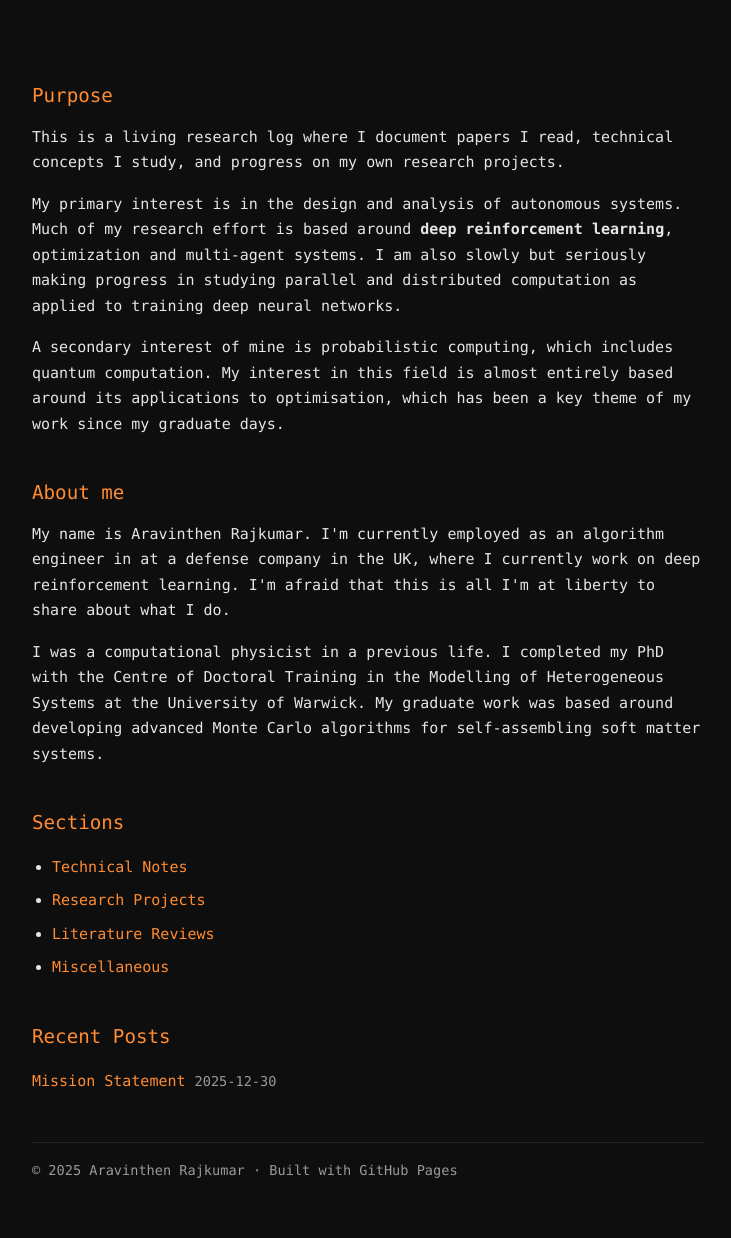
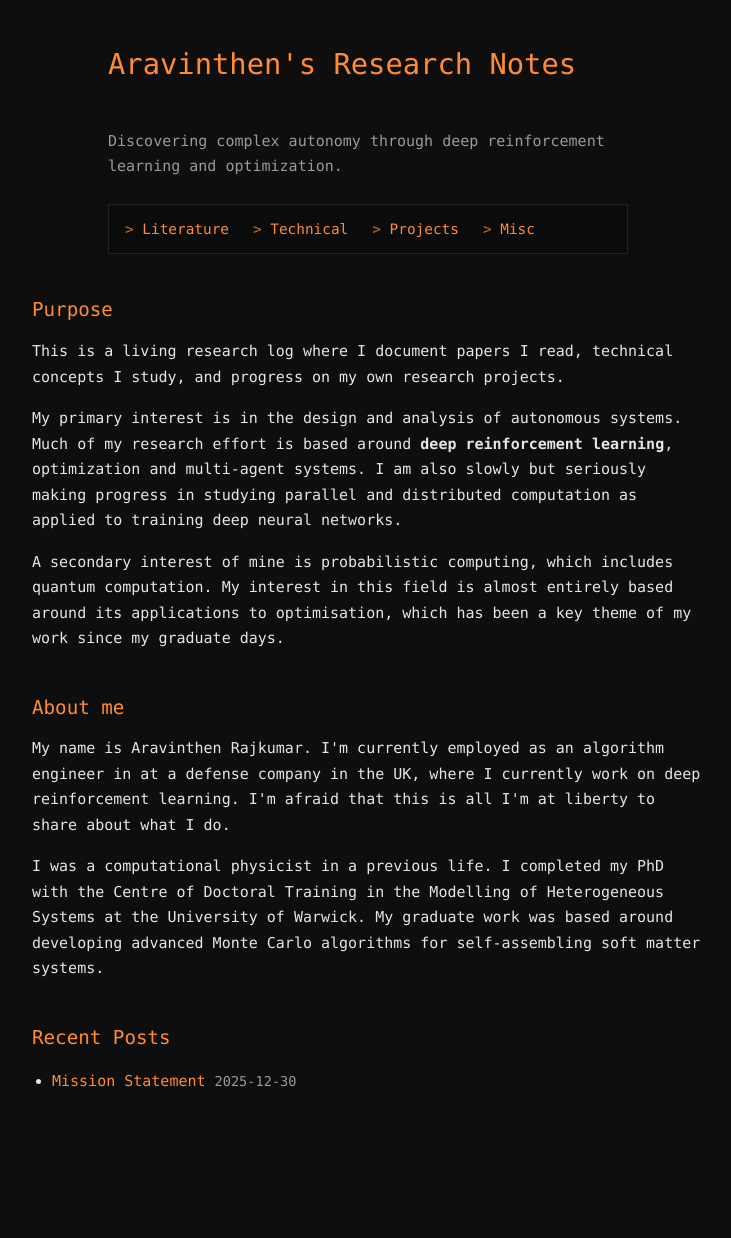
Before and after one commit to aravinthen/aravinthen.github.io, a Jekyll site: the page built from index.html, in a window 1280 px wide. Shown: the whole page, without its empty margins (272-1003 px from the left). Built offline with Jekyll 4.4.1, drawn with Linux system fonts in a browser that asks for light colours; after the commit the page ends 1150 px from its top, so only the background shows below that.

```diff
--- a/_layouts/default.html
+++ b/_layouts/default.html
@@ -2,44 +2,32 @@
 <html lang="en">
 <head>
   <meta charset="UTF-8">
-  <title>{{ page.title }} · {{ site.title }}</title>
+  <title>{{ page.title | default: site.title }}</title>
   <meta name="viewport" content="width=device-width, initial-scale=1">
   <link rel="stylesheet" href="{{ '/assets/css/style.css' | relative_url }}">
 </head>
 
-<header class="site-header">
-  <div class="header-inner">
-    <h1><a href="/">{{ site.title }}</a></h1>
-    <p class="subtitle">{{ site.description }}</p>
-
-    <nav class="section-nav">
-      <a href="/literature/">Literature</a>
-      <a href="/technical/">Technical</a>
-      <a href="/projects/">Projects</a>
-      <a href="/miscellaneous/">Misc</a>
-    </nav>
-  </div>
-</header>
-
-<nav class="section-nav">
-  <a href="/literature/" class="{% if page.section == 'literature' %}active{% endif %}">Literature</a>
-  <a href="/technical/" class="{% if page.section == 'technical' %}active{% endif %}">Technical</a>
-  <a href="/projects/" class="{% if page.section == 'projects' %}active{% endif %}">Projects</a>
-  <a href="/misc/" class="{% if page.section == 'misc' %}active{% endif %}">Misc</a>
-</nav>
-
 <body>
   <main class="container">
+
+    <!-- SITE HEADER: ONLY PLACE IT SHOULD EXIST -->
     <header class="site-header">
-      <h1><a href="/">{{ site.title }}</a></h1>
-      <p class="subtitle">{{ site.description }}</p>
+      <div class="header-inner">
+        <h1><a href="{{ '/' | relative_url }}">{{ site.title }}</a></h1>
+        <p class="subtitle">{{ site.description }}</p>
+
+        <nav class="section-nav">
+          <a href="{{ '/literature/' | relative_url }}">Literature</a>
+          <a href="{{ '/technical/' | relative_url }}">Technical</a>
+          <a href="{{ '/projects/' | relative_url }}">Projects</a>
+          <a href="{{ '/misc/' | relative_url }}">Misc</a>
+        </nav>
+      </div>
     </header>
 
+    <!-- PAGE CONTENT -->
     {{ content }}
 
-    <footer class="site-footer">
-      <p>© {{ site.time | date: "%Y" }} {{ site.author }}</p>
-    </footer>
   </main>
 </body>
 </html>
--- a/index.html
+++ b/index.html
@@ -1,18 +1,7 @@
 ---
+layout: default
+title: Home
 ---
-<!DOCTYPE html>
-<html lang="en">
-<head>
-  <meta charset="UTF-8">
-  <title>{{ site.title }}</title>
-  <meta name="viewport" content="width=device-width, initial-scale=1">
-  <meta name="description" content="{{ site.description }}">
-  <link rel="stylesheet" href="{{ '/assets/css/style.css' | relative_url }}">
-</head>
-
-<body>
-  <main class="container">
-
 <section class="about">
   <h2>Purpose</h2>
   <p>
@@ -37,16 +26,6 @@
 </section>
 
 <section>
-      <h2>Sections</h2>
-      <ul>
-        <li><a href="/technical/">Technical Notes</a></li>
-        <li><a href="/projects/">Research Projects</a></li>
-        <li><a href="/literature/">Literature Reviews</a></li>
-        <li><a href="/misc/">Miscellaneous</a></li>
-      </ul>
-    </section>
-
-    <section class="recent">
   <h2>Recent Posts</h2>
   <ul>
     {% for post in site.posts limit:5 %}
@@ -57,13 +36,3 @@
     {% endfor %}
   </ul>
 </section>
-
-    <footer class="site-footer">
-      <p>
-        © {{ site.time | date: "%Y" }} {{ site.author }} ·
-        Built with GitHub Pages
-      </p>
-    </footer>
-  </main>
-</body>
-</html>
```
Lines whose indentation alone changed are shown as unchanged.
